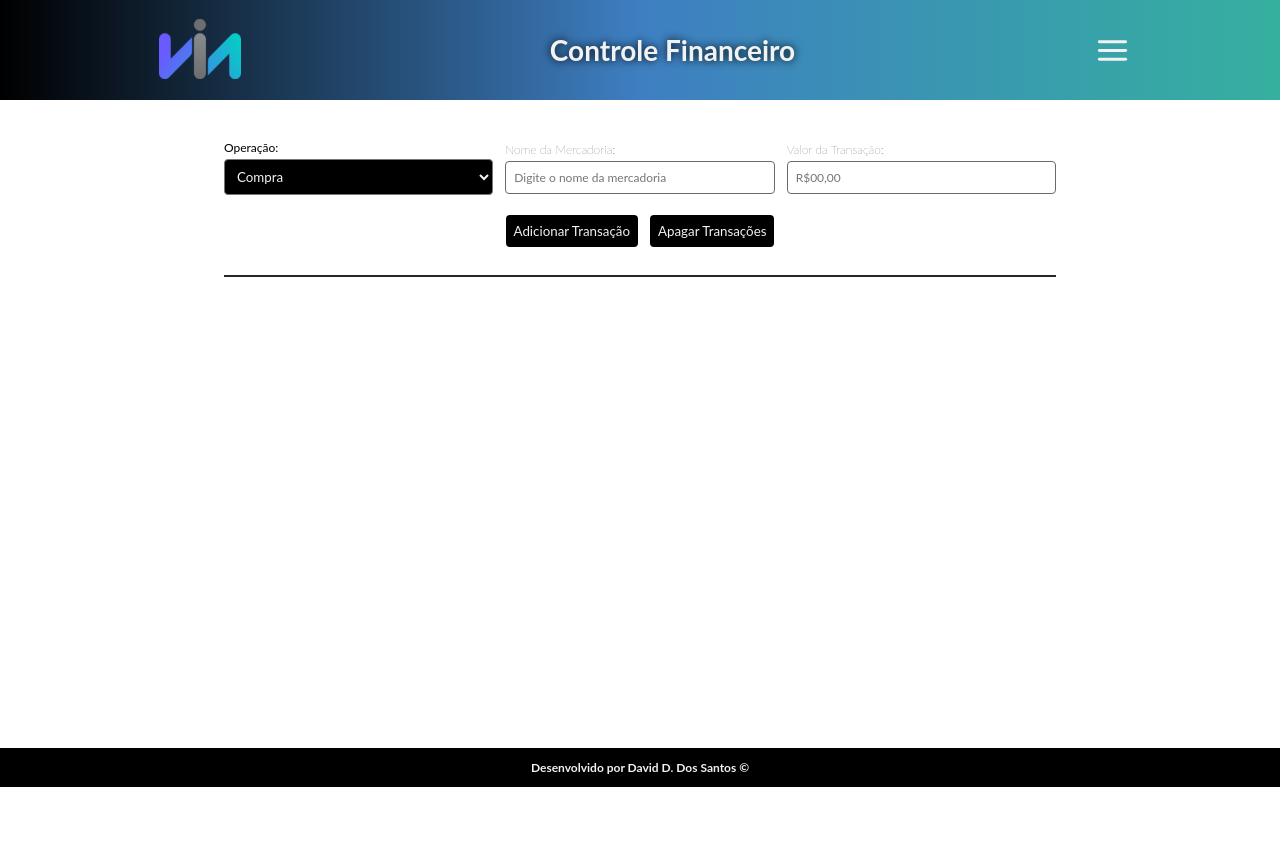
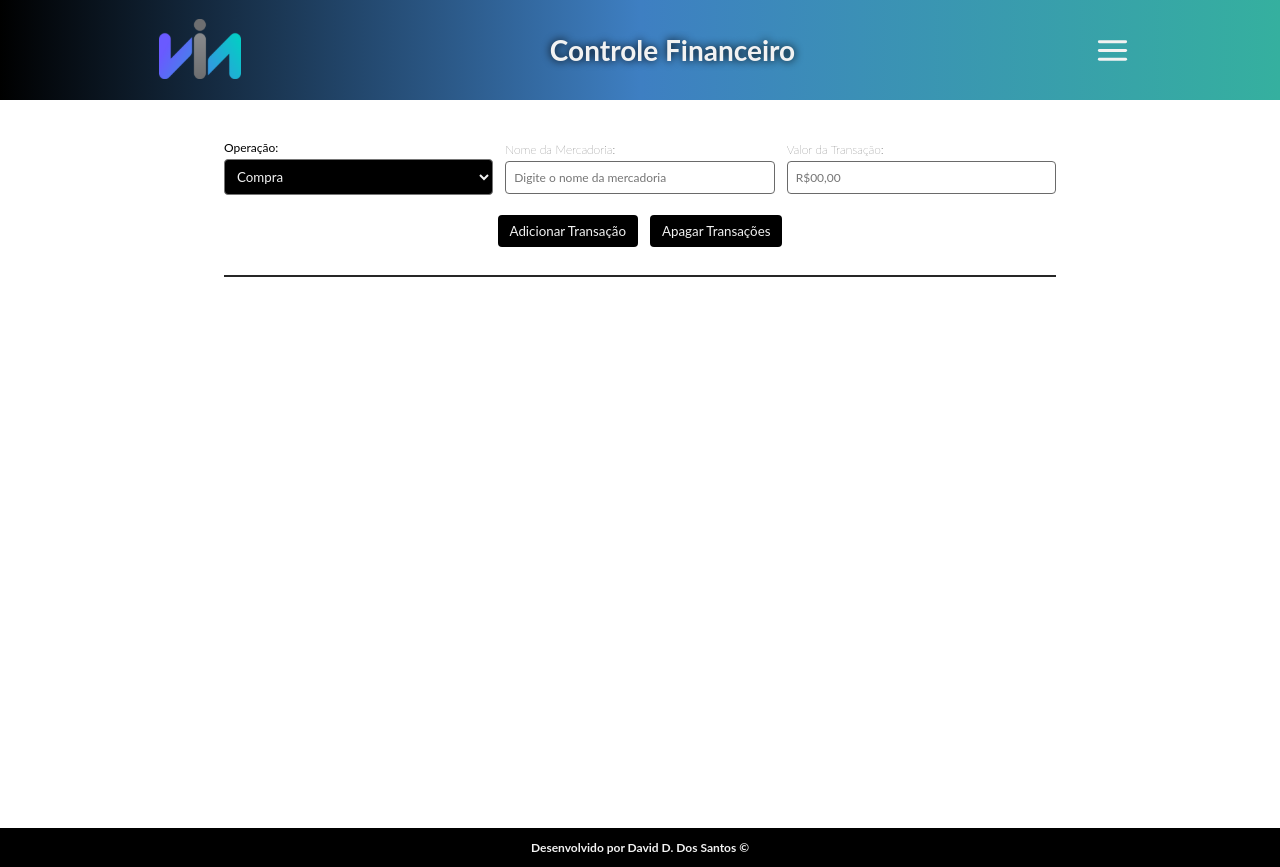
Before and after one commit to sirdav1d/via-varejo-front, a React (Vite) app: page / in a window 1280 px wide. Before the commit the page ends 800 px from the top, so only its background shows below. Built offline with nearby package versions, Linux system fonts and the light colour scheme.

Commit message:
fix: height

```diff
--- a/src/GlobalStyle.js
+++ b/src/GlobalStyle.js
@@ -25,7 +25,7 @@ export const Colors = {
 };
 
 export const GeneralContainer = styled.div`
-	min-height: 90vh;
+	min-height: 100vh;
 	height: 100%;
 	max-width: 100vw;
 `;
--- a/src/components/request-components/button/style.js
+++ b/src/components/request-components/button/style.js
@@ -12,7 +12,7 @@ export const ContainerButton = styled.div`
 	button {
 		width: 100%;
 		max-width: 180px;
-		padding: 8px;
+		padding: 8px 12px;
 		background-color: ${Colors.preto900};
 		color: #f2f2f2;
 		border-radius: 4px;
```
